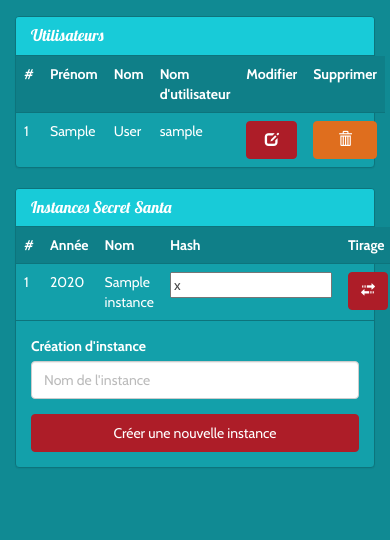
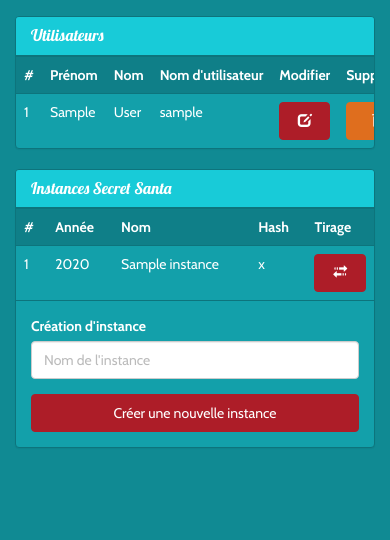
Before and after one commit to yoannfleurydev/secret-santa, a PHP site: template views/administration.html.twig in a window 390 px wide. Shown: the part 56-596 px from the top of the page. Run offline with PHP 8.4, Linux system fonts and the light colour scheme; the template is opened without the code that fills it: most values are stand-ins (such as "Sample title", 1, 10 or a date in 2020); some libraries are stand-ins or nearby versions.

Commit message:
fix(admin) : add responsive table

```diff
--- a/views/administration.html.twig
+++ b/views/administration.html.twig
@@ -7,6 +7,7 @@
                 <div class="panel-heading">
                     <h3 class="panel-title">Utilisateurs</h3>
                 </div>
+				<div class="table-responsive">
 					<table class="table table-hover table-striped">
 						<tr>
 							<th>#</th>
@@ -41,11 +42,13 @@
 					</table>
 				</div>
             </div>
+        </div>
         <div class="col-lg-6 col-md-6 col-sm-12 col-xs-12">
             <div class="panel panel-default">
                 <div class="panel-heading">
                     <h3 class="panel-title">Instances Secret Santa</h3>
                 </div>
+				<div class="table-responsive">
 					<table class="table table-hover table-striped">
 						<tr>
 							<th>#</th>
@@ -59,7 +62,7 @@
 								<td>{{ instance.getInstanceId }}</td>
 								<td>{{ instance.getInstanceYear }}</td>
 								<td>{{ instance.getInstanceName }}</td>
-                            <td><input class="hash_focus" value="{{ instance.getInstanceHash }}" /></td>
+								<td>{{ instance.getInstanceHash }}</td>
 								{% if drawIsDone[loop.index0] == true %}
 									<td><a class="btn btn-block btn-primary disabled"
 										   href="{{ path('instance_run', {instance_id: instance.getInstanceId}) }}">
@@ -76,6 +79,7 @@
 							</tr>
 						{% endfor %}
 					</table>
+				</div>
                 <div class="panel-body">
                     <form method="post" action="{{ path('administration_new_instance_post') }}">
                         <div class="form-group">
```
Lines whose indentation alone changed are shown as unchanged.
